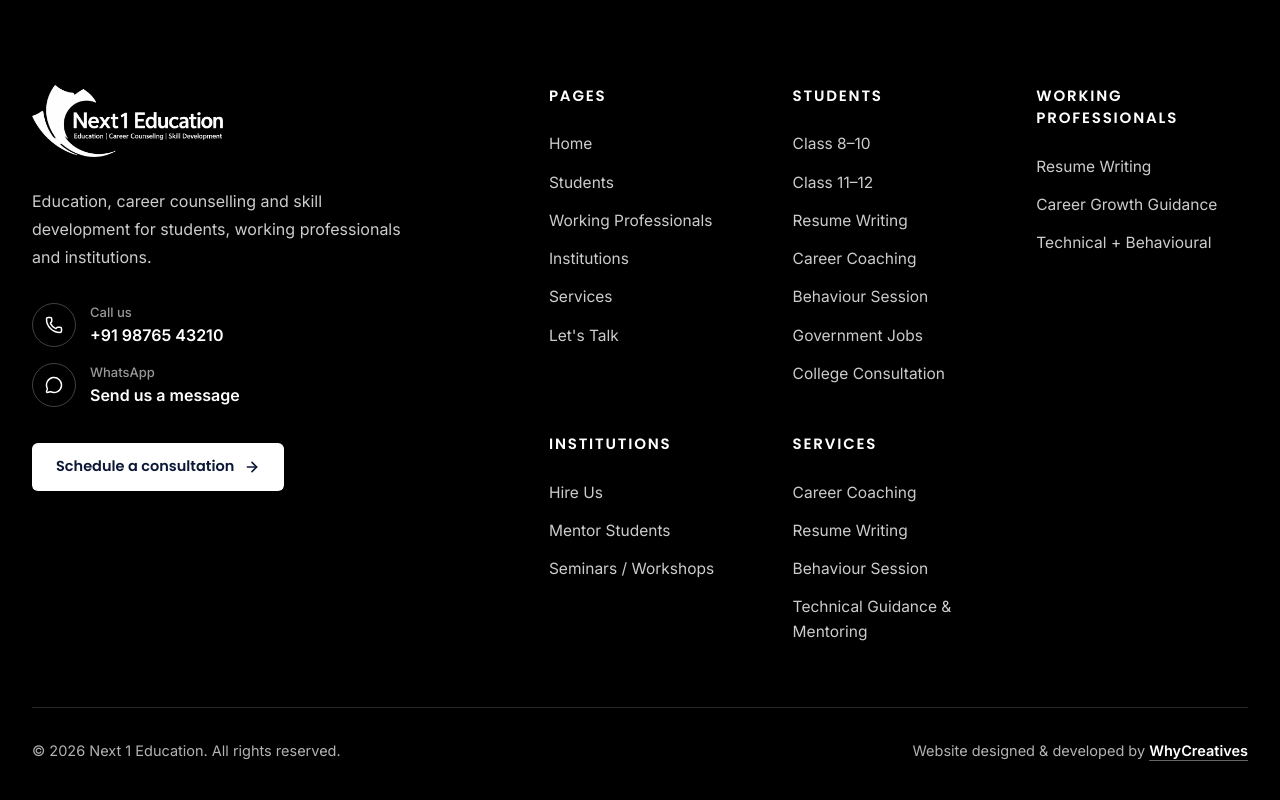
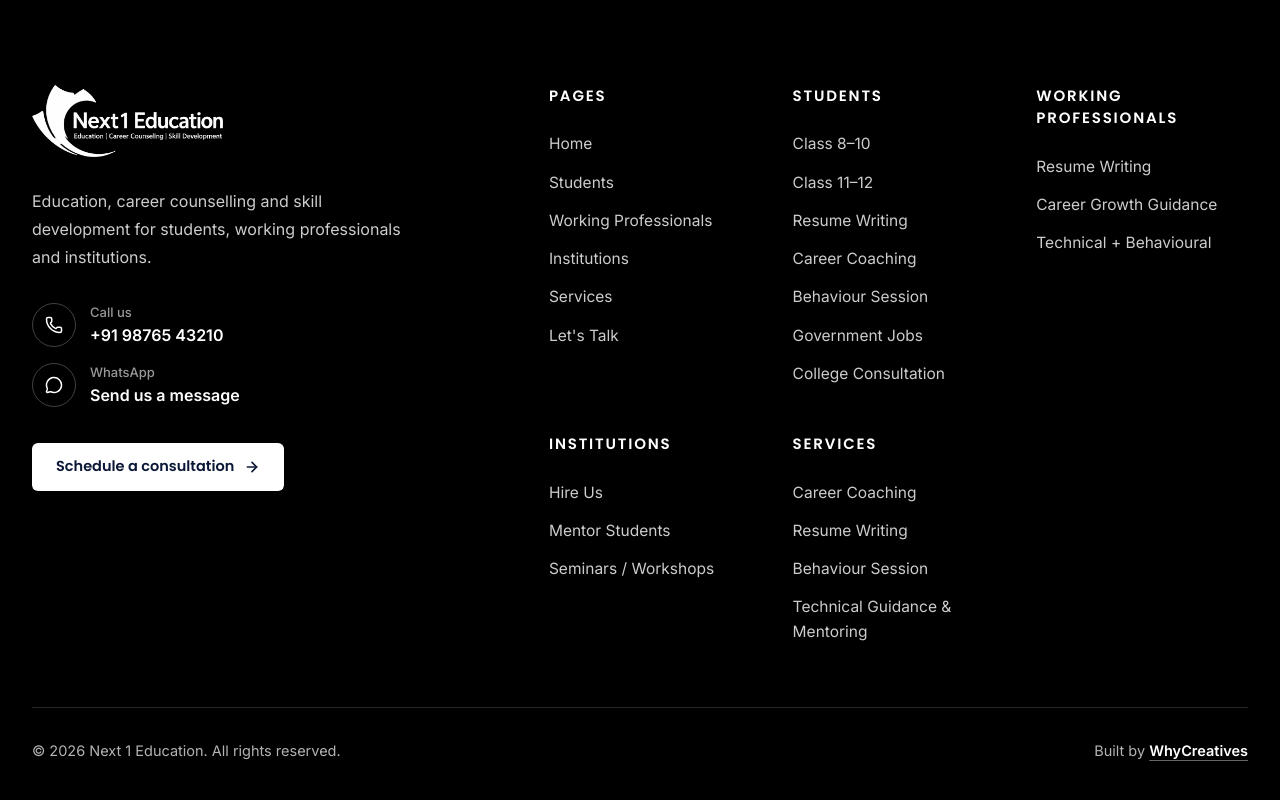
Before and after one commit to sayanf22/next1, a Next.js app: page / in a window 1280 px wide. Shown: the part 4339-5139 px from the top of the page. Built offline with nearby package versions, Linux system fonts and the light colour scheme.

Commit message:
Shorten footer credit to Built by WhyCreatives

```diff
--- a/src/components/Footer.tsx
+++ b/src/components/Footer.tsx
@@ -108,7 +108,7 @@ export default function Footer() {
         <div className="mt-16 flex flex-col gap-4 border-t border-white/15 pt-8 text-[14.5px] text-white/70 md:flex-row md:items-center md:justify-between">
           <p>© {year} Next 1 Education. All rights reserved.</p>
           <p>
-            Website designed &amp; developed by{" "}
+            Built by{" "}
             <a
               href="https://whycreatives.in"
               target="_blank"
```
